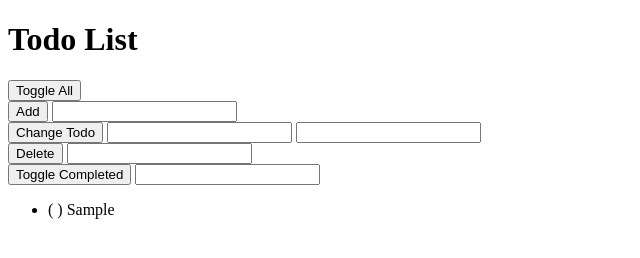
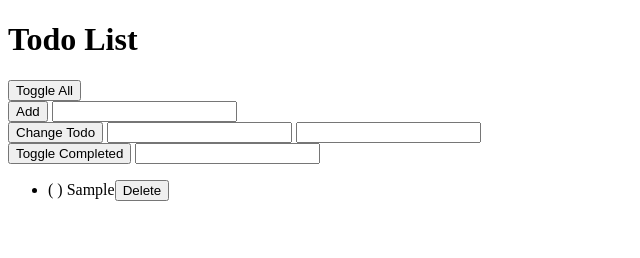
Before and after one commit to fossnik/cd-practicalJavascript, a plain HTML site: page index.html in a window 1280 px wide. Both pictures are taken after typing "Sample" into the empty fields and a click on the button "Add". Shown: the whole page, without its empty margins (0-640 px from the left). Drawn offline with Linux system fonts and the light colour scheme.

Commit message:
V10 Completed

```diff
--- a/index.html
+++ b/index.html
@@ -25,16 +25,10 @@
     </div>
 
     <div>
-      <button onclick="handlers.deleteTodo()">Delete</button>
-      <input id="deleteTodoPositionInput" type="number">
-    </div>
-
-    <div>
       <button onclick="handlers.toggleCompleted()">Toggle Completed</button>
       <input id="toggleCompletedPositionInput" type="number">
     </div>
 
-    <!-- New UL element -->
     <ul>
     </ul>
 
--- a/script.js
+++ b/script.js
@@ -6,24 +6,21 @@ var todoList = {
       completed: false
     });
   },
-
   changeTodo: function(position, todoText) {
     this.todos[position].todoText = todoText;
   },
-
   deleteTodo: function(position) {
     this.todos.splice(position, 1);
   },
-
   toggleCompleted: function(position) {
     var todo = this.todos[position];
     todo.completed = !todo.completed;
   },
-
   toggleAll: function() {
     var totalTodos = this.todos.length;
     var completedTodos = 0;
-    for (var i = 0; i < totalTodos; i++ ) {
+
+		for (var i = 0; i < totalTodos; i++ ) {
       if (this.todos[i].completed === true) {
         completedTodos++;
       }
@@ -40,7 +37,6 @@ var todoList = {
   }
 };
 
-// New handlers object contains methods which index.html refers to directly.
 var handlers = {
   displayTodos: function() {
     todoList.displayTodos();
@@ -63,10 +59,12 @@ var handlers = {
     changeTodoTextInput.value = '';
     view.displayTodos();
   },
-  deleteTodo: function() {
-    var deleteTodoPositionInput = document.getElementById('deleteTodoPositionInput');
-    todoList.deleteTodo(deleteTodoPositionInput.valueAsNumber);
-    deleteTodoPositionInput.value = '';
+  deleteTodo: function(position) {
+    // var deleteTodoPositionInput = document.getElementById('deleteTodoPositionInput');
+		// replaces getElementById, because ID no longer comes from input text box.
+    todoList.deleteTodo(position);
+    // deleteTodoPositionInput.value = '';
+
     view.displayTodos();
   },
   toggleCompleted: function() {
@@ -76,15 +74,13 @@ var handlers = {
   }
 };
 
-// new view object for displaying todos
 var view = {
   displayTodos: function() {
     var todosUl = document.querySelector('ul');
-    todosUl.innerHTML = ''; // clears out unordered list before adding new li
+    todosUl.innerHTML = '';
     for (var i = 0; i < todoList.todos.length; i++) {
       var todoLi = document.createElement('li');
       var todo = todoList.todos[i];
-      // new variable for creating checkboxes display
       var todoTextWithCompletion = '';
 
       if (todo.completed === true) {
@@ -93,9 +89,37 @@ var view = {
         todoTextWithCompletion = '( ) ' + todo.todoText;
       }
 
-      // stores the checkboxes as property of todoLi
+			// Assigns each todoLi a unique ID based on the for loop index.
+			todoLi.id = i;
       todoLi.textContent = todoTextWithCompletion;
+			// Appends delete buttons to page using createDeleteButton method.
+			todoLi.appendChild(this.createDeleteButton());
       todosUl.appendChild(todoLi);
     }
-  }
+	},
+		// New Delete button for each line item.
+		createDeleteButton: function() {
+			var deleteButton = document.createElement('button');
+			deleteButton.textContent = 'Delete';
+			deleteButton.className = 'deleteButton';
+			return deleteButton;
+  },
+	// New method sets up event listeners.
+	setUpEventListeners: function() {
+		// New todosUl selects "ul" elements in the document for scrutiny.
+		var todosUl = document.querySelector('ul');
+		// New event listener runs delete function when the li button is pressed.
+		todosUl.addEventListener('click', function(event) {
+			// event.target.parentNode.id returns clicked ul element's associated ID.
+			var elementClicked = event.target;
+			// Delegation - single event listener responds to all clicks, but uses if
+			// statement to verify if the click event occurred on a delete button.
+			if (elementClicked.className === 'deleteButton') {
+				handlers.deleteTodo(parseInt(elementClicked.parentNode.id));
+			}
+		});
+	}
 };
+
+// view handler setUpEventListeners
+view.setUpEventListeners();
```
Also changed, not shown: bonus.txt.
